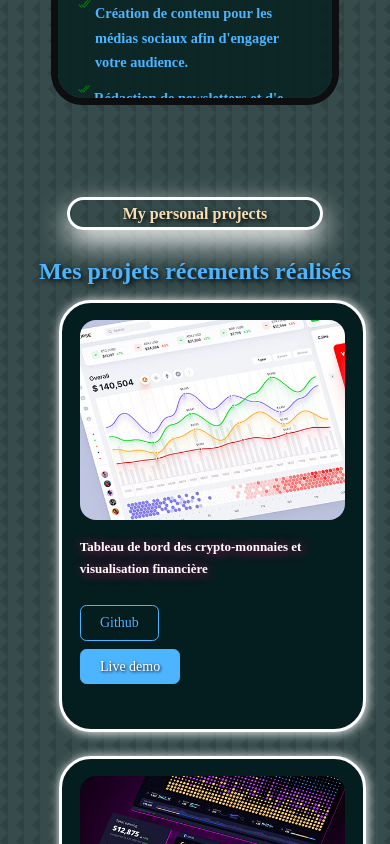
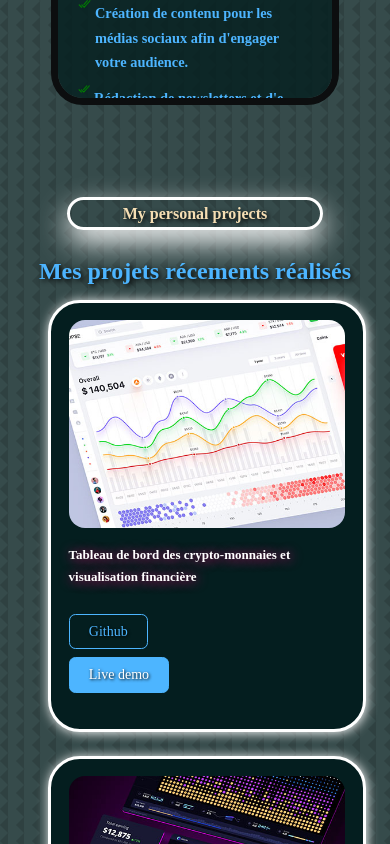
Before and after one commit to Mouhamed1003/keenprogrammer.com, a React (Create React App) app: page / in a window 390 px wide. Shown: the part 5503-6347 px from the top of the page. Built offline with nearby package versions, Linux system fonts and the light colour scheme.

Commit message:
Update portfolio.css

```diff
--- a/src/components/portfolio/portfolio.css
+++ b/src/components/portfolio/portfolio.css
@@ -96,7 +96,7 @@
         grid-template-columns: 1fr;
         gap: 1.5rem;
         width: auto;
-        margin-left: 2.2rem;
+        margin-left: 1.5rem;
         padding: 0 0.5rem; /* Réduire le padding pour les très petits écrans */
     }
     .portfolio_item {
```
